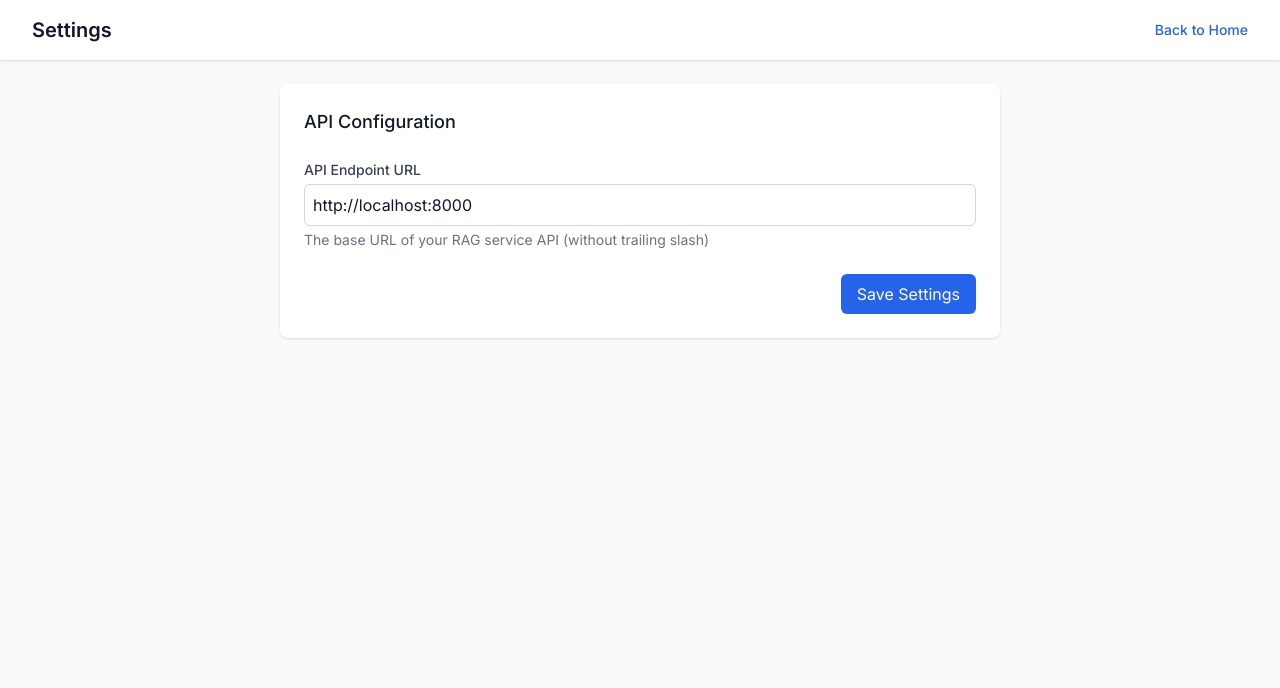
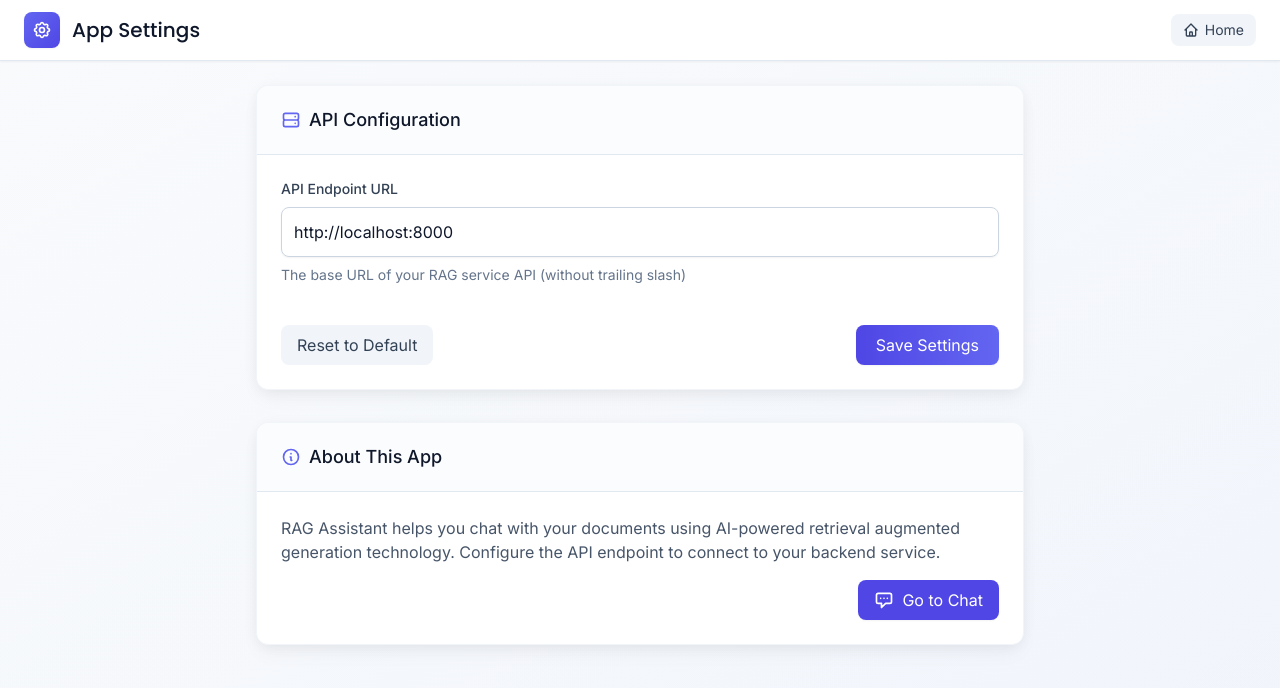
Before and after one commit to serabile/RagWebApp, a Next.js app: page /settings in a window 1280 px wide. Shown: the top 688 px of the page. Built offline with nearby package versions, Linux system fonts and the light colour scheme.

Commit message:
improve settings page and add dynamic Lottie animation for enhanced user experience on document upload

```diff
--- a/app/globals.css
+++ b/app/globals.css
@@ -122,6 +122,17 @@ body {
   .card {
     @apply bg-white rounded-xl border border-neutral-100 shadow-card;
   }
+
+  /* New smooth transitions for interactive elements */
+  .transition-cards {
+    transition: transform 0.3s ease-out, box-shadow 0.3s ease-out;
+  }
+  .hover-scale:hover {
+    transform: scale(1.02);
+  }
+  .smooth-fade {
+    transition: opacity 0.5s ease-out;
+  }
 }
 
 /* Responsive styles */
@@ -162,3 +173,19 @@ body {
   width: 4px;
   background-color: theme('colors.primary.500');
 }
+
+/* Additional keyframes for subtle animations */
+@keyframes smoothZoomIn {
+  from {
+    opacity: 0;
+    transform: scale(0.95);
+  }
+  to {
+    opacity: 1;
+    transform: scale(1);
+  }
+}
+
+.animate-zoom-in {
+  animation: smoothZoomIn 0.4s ease-out forwards;
+}
--- a/app/page.tsx
+++ b/app/page.tsx
@@ -1,5 +1,4 @@
 import Link from 'next/link';
-import Image from 'next/image';
 
 export default function Home() {
   return (
@@ -16,14 +15,32 @@ export default function Home() {
           <div className="w-24 h-24 mb-5 relative">
             <div className="absolute inset-0 bg-primary-100 rounded-full animate-pulse-slow"></div>
             <div className="relative w-full h-full flex items-center justify-center">
-              <Image
-                src="/logo.svg"
-                alt="RAG Assistant Logo"
-                width={80}
-                height={80}
+              {/* Replace Image component with inline SVG */}
+              <svg
+                viewBox="0 0 80 80"
+                width="80"
+                height="80"
+                fill="none"
+                xmlns="http://www.w3.org/2000/svg"
                 className="animate-float"
-                priority
-              />
+              >
+                {/* Document stack background */}
+                <rect x="12" y="8" width="40" height="48" rx="4" fill="#E0E7FF" />
+                <rect x="16" y="12" width="32" height="4" rx="2" fill="#6366F1" />
+                <rect x="16" y="20" width="28" height="4" rx="2" fill="#A5B4FC" />
+                <rect x="16" y="28" width="32" height="4" rx="2" fill="#A5B4FC" />
+                <rect x="16" y="36" width="20" height="4" rx="2" fill="#A5B4FC" />
+
+                {/* AI/Connection symbol */}
+                <circle cx="50" cy="50" r="20" fill="#4F46E5" fillOpacity="0.9" />
+                <path d="M42 50C42 45.582 45.582 42 50 42C54.418 42 58 45.582 58 50C58 54.418 54.418 58 50 58" stroke="white" strokeWidth="3" strokeLinecap="round" />
+                <path d="M50 58C45.582 58 42 54.418 42 50" stroke="white" strokeWidth="3" strokeLinecap="round" strokeDasharray="0.1 6" />
+
+                {/* Connecting lines between document and AI */}
+                <path d="M36 40L44 44" stroke="#6366F1" strokeWidth="2" strokeLinecap="round" />
+                <path d="M36 32L46 42" stroke="#6366F1" strokeWidth="2" strokeLinecap="round" />
+                <path d="M32 24L42 46" stroke="#6366F1" strokeWidth="2" strokeLinecap="round" />
+              </svg>
             </div>
           </div>
           <h1 className="text-center text-4xl font-bold text-neutral-900 font-display tracking-tight">
--- a/app/settings/page.tsx
+++ b/app/settings/page.tsx
@@ -22,27 +22,57 @@ export default function Settings() {
     setTimeout(() => setIsSaved(false), 2000);
   };
 
+  const handleReset = () => {
+    const defaultUrl = getDefaultApiUrl();
+    setApiEndpoint(defaultUrl);
+    updateSettings({ apiEndpoint: defaultUrl });
+    setIsSaved(true);
+    setTimeout(() => setIsSaved(false), 2000);
+  };
+
   return (
-    <div className="flex flex-col min-h-screen bg-gray-50">
-      <header className="bg-white shadow">
-        <div className="max-w-7xl mx-auto py-4 px-4 sm:px-6 lg:px-8 flex justify-between items-center">
-          <h1 className="text-xl font-semibold text-gray-900">Settings</h1>
+    <div className="flex flex-col h-screen bg-gradient-to-br from-neutral-50 to-primary-50/30">
+      {/* Header */}
+      <header className="bg-white shadow-sm border-b border-neutral-200 px-4 py-3 sm:px-6">
+        <div className="max-w-7xl mx-auto flex justify-between items-center">
+          <div className="flex items-center">
+            <div className="flex-shrink-0 w-9 h-9 mr-3">
+              <div className="w-full h-full bg-gradient-to-br from-primary-500 to-primary-600 rounded-lg flex items-center justify-center shadow-sm">
+                <svg xmlns="http://www.w3.org/2000/svg" className="h-5 w-5 text-white" fill="none" viewBox="0 0 24 24" stroke="currentColor">
+                  <path strokeLinecap="round" strokeLinejoin="round" strokeWidth={2} d="M10.325 4.317c.426-1.756 2.924-1.756 3.35 0a1.724 1.724 0 002.573 1.066c1.543-.94 3.31.826 2.37 2.37a1.724 1.724 0 001.065 2.572c1.756.426 1.756 2.924 0 3.35a1.724 1.724 0 00-1.066 2.573c.94 1.543-.826 3.31-2.37 2.37a1.724 1.724 0 00-2.572 1.065c-.426 1.756-2.924 1.756-3.35 0a1.724 1.724 0 00-2.573-1.066c-1.543.94-3.31-.826-2.37-2.37a1.724 1.724 0 00-1.065-2.572c-1.756-.426-1.756-2.924 0-3.35a1.724 1.724 0 001.066-2.573c-.94-1.543.826-3.31 2.37-2.37.996.608 2.296.07 2.572-1.065z" />
+                  <path strokeLinecap="round" strokeLinejoin="round" strokeWidth={2} d="M15 12a3 3 0 11-6 0 3 3 0 016 0z" />
+                </svg>
+              </div>
+            </div>
+            <h1 className="text-xl font-medium text-neutral-900 font-display">App Settings</h1>
+          </div>
           <Link
             href="/"
-            className="text-sm font-medium text-blue-600 hover:text-blue-500"
+            className="text-sm px-3 py-1.5 rounded-lg transition-all duration-200 bg-neutral-100 text-neutral-700 hover:bg-neutral-200 flex items-center"
           >
-            Back to Home
+            <svg xmlns="http://www.w3.org/2000/svg" className="h-4 w-4 mr-1.5" fill="none" viewBox="0 0 24 24" stroke="currentColor">
+              <path strokeLinecap="round" strokeLinejoin="round" strokeWidth={2} d="M3 12l2-2m0 0l7-7 7 7M5 10v10a1 1 0 001 1h3m10-11l2 2m-2-2v10a1 1 0 01-1 1h-3m-6 0a1 1 0 001-1v-4a1 1 0 011-1h2a1 1 0 011 1v4a1 1 0 001 1m-6 0h6" />
+            </svg>
+            <span>Home</span>
           </Link>
         </div>
       </header>
 
-      <main className="flex-grow max-w-3xl mx-auto w-full p-6">
-        <div className="bg-white shadow rounded-lg p-6">
-          <h2 className="text-lg font-medium text-gray-900 mb-6">API Configuration</h2>
+      <div className="flex-1 overflow-auto px-4 py-6 sm:px-6 lg:px-8">
+        <div className="max-w-3xl mx-auto">
+          <div className="bg-white shadow-soft rounded-xl border border-neutral-100 overflow-hidden">
+            <div className="px-6 py-5 border-b border-neutral-200 bg-neutral-50/50">
+              <h2 className="text-lg font-medium text-neutral-900 flex items-center">
+                <svg xmlns="http://www.w3.org/2000/svg" className="h-5 w-5 mr-2 text-primary-500" fill="none" viewBox="0 0 24 24" stroke="currentColor">
+                  <path strokeLinecap="round" strokeLinejoin="round" strokeWidth={2} d="M5 12h14M5 12a2 2 0 01-2-2V6a2 2 0 012-2h14a2 2 0 012 2v4a2 2 0 01-2 2M5 12a2 2 0 00-2 2v4a2 2 0 002 2h14a2 2 0 002-2v-4a2 2 0 00-2-2m-2-4h.01M17 16h.01" />
+                </svg>
+                API Configuration
+              </h2>
+            </div>
 
-          <form onSubmit={handleSubmit}>
-            <div className="mb-6">
-              <label htmlFor="apiEndpoint" className="block text-sm font-medium text-gray-700 mb-1">
+            <form onSubmit={handleSubmit} className="p-6 space-y-6">
+              <div className="space-y-2">
+                <label htmlFor="apiEndpoint" className="block text-sm font-medium text-neutral-700">
                   API Endpoint URL
                 </label>
                 <input
@@ -50,32 +80,71 @@ export default function Settings() {
                   id="apiEndpoint"
                   value={apiEndpoint}
                   onChange={(e) => setApiEndpoint(e.target.value)}
-                className="w-full p-2 border border-gray-300 rounded-md focus:ring-blue-500 focus:border-blue-500"
+                  className="w-full p-3 border border-neutral-300 rounded-lg focus:ring-primary-500 focus:border-primary-500 shadow-sm transition-all duration-200"
                   placeholder={getDefaultApiUrl()}
                   required
                 />
-              <p className="mt-1 text-sm text-gray-500">
+                <p className="mt-1 text-sm text-neutral-500">
                   The base URL of your RAG service API (without trailing slash)
                 </p>
               </div>
 
               {isSaved && (
-              <div className="mb-6 p-2 bg-green-50 text-green-700 rounded border border-green-200">
+                <div className="animate-message-entrance p-3 bg-green-50 text-green-700 rounded-lg border border-green-200 flex items-center">
+                  <svg className="h-5 w-5 mr-2 text-green-500" fill="none" stroke="currentColor" viewBox="0 0 24 24" xmlns="http://www.w3.org/2000/svg">
+                    <path strokeLinecap="round" strokeLinejoin="round" strokeWidth={2} d="M5 13l4 4L19 7"></path>
+                  </svg>
                   Settings saved successfully!
                 </div>
               )}
 
-            <div className="flex justify-end">
+              <div className="flex justify-between pt-4">
+                <button
+                  type="button"
+                  onClick={handleReset}
+                  className="px-4 py-2 bg-neutral-100 text-neutral-700 rounded-lg hover:bg-neutral-200 focus:outline-none focus:ring-2 focus:ring-offset-2 focus:ring-neutral-500 transition-all duration-200"
+                >
+                  Reset to Default
+                </button>
                 <button
                   type="submit"
-                className="px-4 py-2 bg-blue-600 text-white rounded-md hover:bg-blue-700 focus:outline-none focus:ring-2 focus:ring-blue-500 focus:ring-offset-2"
+                  className="px-5 py-2 bg-gradient-to-r from-primary-600 to-primary-500 text-white rounded-lg hover:from-primary-700 hover:to-primary-600 focus:outline-none focus:ring-2 focus:ring-offset-2 focus:ring-primary-500 transition-all duration-200 shadow-sm hover:shadow transform hover:translate-y-[-1px]"
                 >
                   Save Settings
                 </button>
               </div>
             </form>
           </div>
-      </main>
+
+          <div className="mt-8 bg-white shadow-soft rounded-xl border border-neutral-100 overflow-hidden">
+            <div className="px-6 py-5 border-b border-neutral-200 bg-neutral-50/50">
+              <h2 className="text-lg font-medium text-neutral-900 flex items-center">
+                <svg xmlns="http://www.w3.org/2000/svg" className="h-5 w-5 mr-2 text-primary-500" fill="none" viewBox="0 0 24 24" stroke="currentColor">
+                  <path strokeLinecap="round" strokeLinejoin="round" strokeWidth={2} d="M13 16h-1v-4h-1m1-4h.01M21 12a9 9 0 11-18 0 9 9 0 0118 0z" />
+                </svg>
+                About This App
+              </h2>
+            </div>
+            <div className="p-6">
+              <p className="text-neutral-600">
+                RAG Assistant helps you chat with your documents using AI-powered retrieval augmented generation technology.
+                Configure the API endpoint to connect to your backend service.
+              </p>
+              <div className="mt-4 flex justify-end">
+                <Link
+                  href="/chat"
+                  className="inline-flex items-center px-4 py-2 rounded-lg shadow-sm text-white bg-primary-600 hover:bg-primary-700 transition-all duration-200"
+                >
+                  <svg xmlns="http://www.w3.org/2000/svg" className="h-5 w-5 mr-2" fill="none" viewBox="0 0 24 24" stroke="currentColor">
+                    <path strokeLinecap="round" strokeLinejoin="round" strokeWidth={2} d="M8 10h.01M12 10h.01M16 10h.01M9 16H5a2 2 0 01-2-2V6a2 2 0 012-2h14a2 2 0 012 2v8a2 2 0 01-2 2h-5l-5 5v-5z" />
+                  </svg>
+                  Go to Chat
+                </Link>
+              </div>
+            </div>
+          </div>
+        </div>
+      </div>
     </div>
   );
 }
--- a/package.json
+++ b/package.json
@@ -17,6 +17,7 @@
     "pdf-parse": "^1.1.1",
     "react": "^18.2.0",
     "react-dom": "^18.2.0",
+    "react-lottie-player": "^1.5.0",
     "uuid": "^9.0.0"
   },
   "devDependencies": {
```
Also changed, not shown: app/chat/page.tsx (+9 -13 lines), 1 other file (tests, documents, lock files or other folders). Lines whose indentation alone changed are shown as unchanged.
